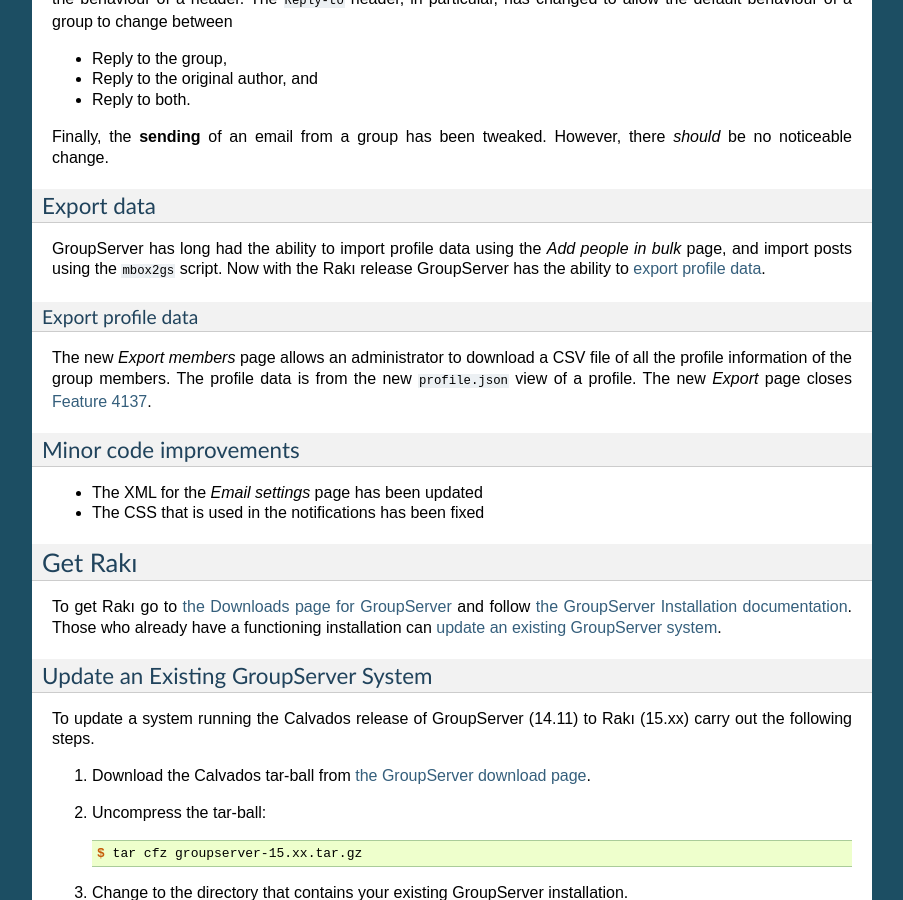
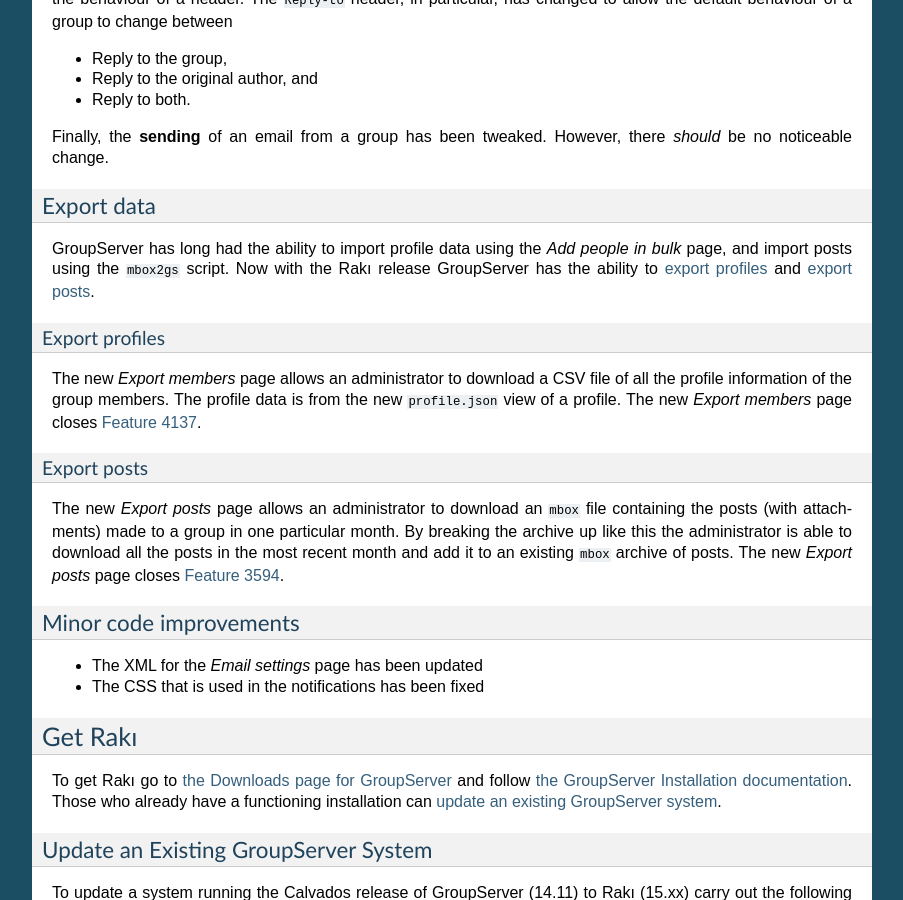
Before and after one commit to groupserver/buildout, a Sphinx documentation site: the page built from docs/release-notes-15xx.rst, in a window 1280 px wide and 900 px high, scrolled down 783 px. Shown: the whole window, without its empty margins (198-1101 px from the left). Built offline with Sphinx 7.4.7, drawn with Linux system fonts in a browser that asks for light colours; some of the changed text lies outside the part shown.

Commit message:
Following the updated versions for the member and messages export

```diff
--- a/buildout.cfg
+++ b/buildout.cfg
@@ -104,6 +104,7 @@
        gs.group.messages.add.mbox2gs
        gs.group.messages.add.smtp2gs
        gs.group.messages.base
+       gs.group.messages.export
        gs.group.messages.files
        gs.group.messages.image
        gs.group.messages.moderate
@@ -137,6 +138,7 @@
        gs.profile.image.edit
        gs.profile.image.square
        gs.profile.invite
+       gs.profile.json
        gs.profile.notify
        gs.profile.password
        gs.profile.signup.base
--- a/docs/release-notes-15xx.rst
+++ b/docs/release-notes-15xx.rst
@@ -70,17 +70,30 @@
 GroupServer has long had the ability to import profile data using
 the *Add people in bulk* page, and import posts using the
 ``mbox2gs`` script. Now with the Rakı release GroupServer has the
-ability to `export profile data`_.
+ability to `export profiles`_ and `export posts`_.
 
-Export profile data
--------------------
+Export profiles
+---------------
 
 The new *Export members* page allows an administrator to download
 a CSV file of all the profile information of the group
 members. The profile data is from the new ``profile.json`` view
-of a profile. The new *Export* page closes `Feature 4137`_.
+of a profile. The new *Export members* page closes `Feature
+4137`_.
 
 .. _Feature 4137: https://redmine.iopen.net/issues/4137
+
+Export posts
+------------
+
+The new *Export posts* page allows an administrator to download
+an ``mbox`` file containing the posts (with attachments) made to
+a group in one particular month. By breaking the archive up like
+this the administrator is able to download all the posts in the
+most recent month and add it to an existing ``mbox`` archive of
+posts. The new *Export posts* page closes `Feature 3594`_.
+
+.. _Feature 3594: https://redmine.iopen.net/issues/3594
 
 Minor code improvements
 =======================
--- a/versions.cfg
+++ b/versions.cfg
@@ -52,7 +52,7 @@
 gs.group.member.directory = 1.0-20130715211627-23db6550d9bc
 gs.group.member.email.base = 1.0.3.dev20141117184553-d8f488865f13
 gs.group.member.email.settings = 3.0.2.dev20141115003708-0eb471e87d92
-gs.group.member.export = 1.0.0.dev20150203220447-7747af639755
+gs.group.member.export = 1.0.0.dev20150206234244-321cec8e6a4d
 gs.group.member.info = 2.0-20140325205807-bf4ae442fd3d
 gs.group.member.invite.base = 5.2.0.dev20141119202750-7f621b938272
 gs.group.member.invite.csv = 3.2.0.dev20141121004935-3f2074c99d35
@@ -70,6 +70,7 @@
 gs.group.messages.add.smtp2gs = 2.1.2.dev20141024155436-032ac7f322ae
 gs.group.messages.add.mbox2gs = 2.0.0
 gs.group.messages.base = 2.0-20140326231443-1d3ffaa76e1b
+gs.group.messages.export = 1.0.0.dev20150206234259-f193081892c4
 gs.group.messages.files = 2.3.1.dev20140625021142-342255ef667a
 gs.group.messages.image = 2.3.0.dev20140828215026-415d1b2ab059
 gs.group.messages.moderate = 2.0.0.dev20140611201256-2b3597b63267
```
